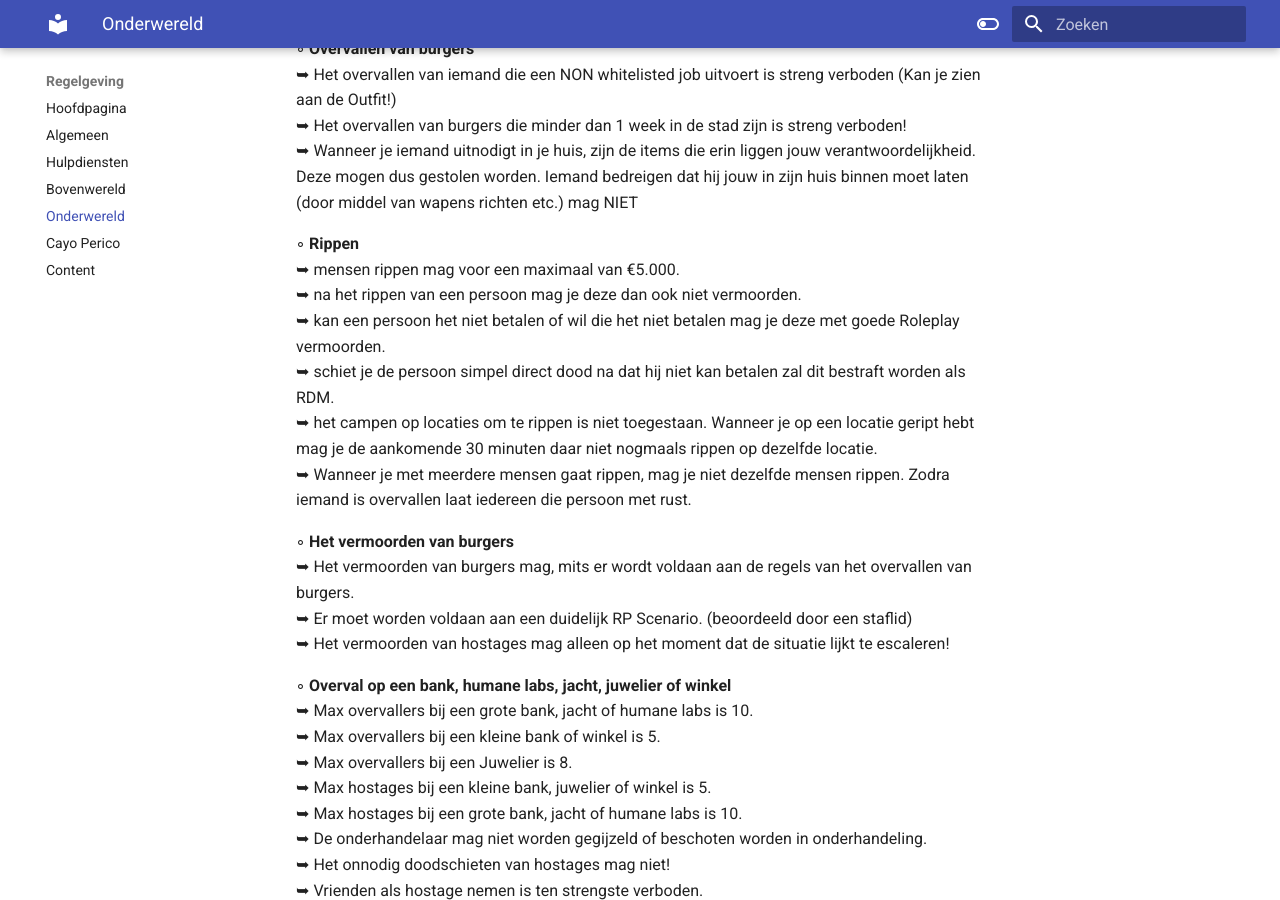
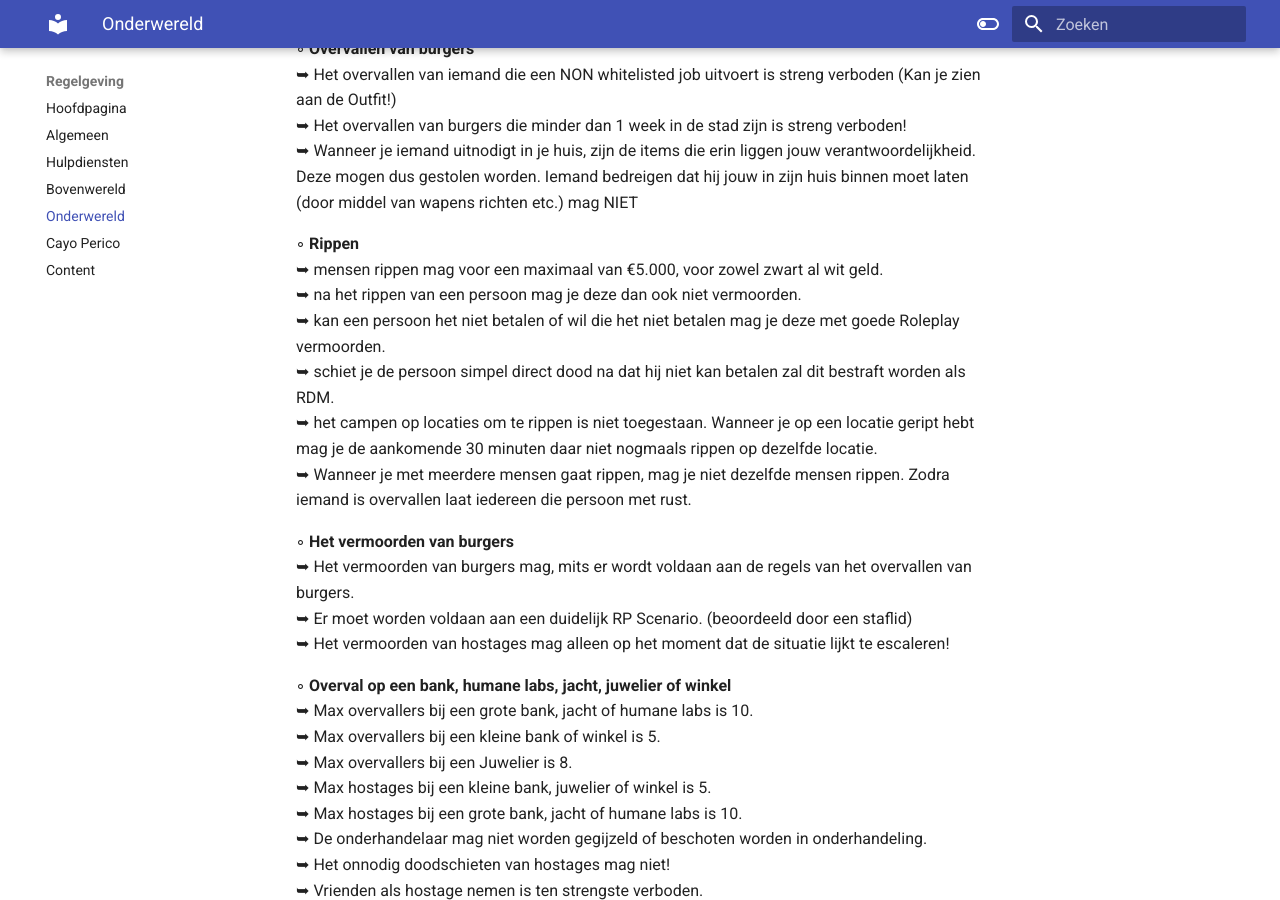
Before and after one commit to CappaWappa/Regels, an MkDocs documentation site: the page built from docs/onderwereld.md, in a window 1280 px wide and 900 px high, scrolled down 633 px. Built offline with MkDocs 1.6.1 and Material for MkDocs 9.7.7, drawn with Linux system fonts in a browser that asks for light colours; comment, search, counter and statistics services are not loaded.

Commit message:
Update onderwereld.md

```diff
--- a/docs/onderwereld.md
+++ b/docs/onderwereld.md
@@ -21,7 +21,7 @@ Nieuwe spelers die de onderwereld induiken worden niet meer geacht als nieuwe sp
 
 
 ◦ <b>Rippen</b> <br>
-     ➥ mensen rippen mag voor een maximaal van €5.000. <br>
+     ➥ mensen rippen mag voor een maximaal van €5.000, voor zowel zwart al wit geld. <br>
      ➥ na het rippen van een persoon mag je deze dan ook niet vermoorden. <br>
      ➥ kan een persoon het niet betalen of wil die het niet betalen mag je deze met goede Roleplay vermoorden. <br>
      ➥ schiet je de persoon simpel direct dood na dat hij niet kan betalen zal dit bestraft worden als RDM. <br>
```
